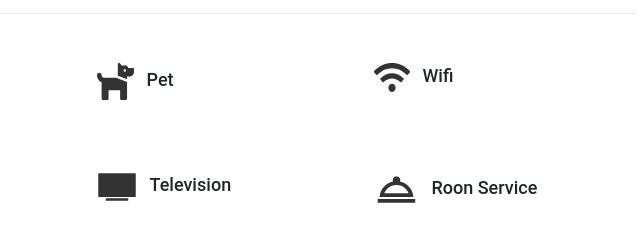
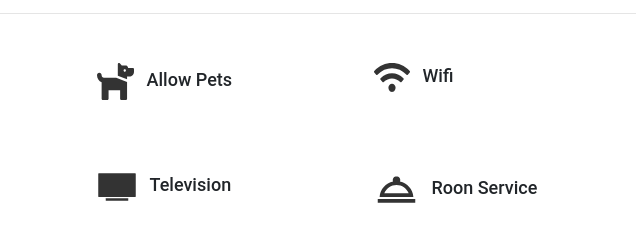
Before and after one commit to pelumiadebayo/facilityPagetest, a plain HTML site: page facilities.html in a window 1280 px wide. Shown: the part 164-396 px from the top of the page, 559-1199 px from the left. Drawn offline with nearby package versions, Linux system fonts and the light colour scheme.

Commit message:
liltle changes

```diff
--- a/facilities.html
+++ b/facilities.html
@@ -37,7 +37,7 @@
                             d="M35.8438 4.93324H31.2188L30.7013 3.83017C30.5093 3.42045 30.2141 3.07586 29.8488 2.83502C29.4835 2.59418 29.0625 2.46659 28.6331 2.46656H24.7582L22.7868 0.363725C22.0576 -0.413277 20.8125 0.137099 20.8125 1.23554V12.7857L30.0625 16.3092V13.5666H32.375C34.9296 13.5666 37 11.3582 37 8.63325V6.16658C37 5.48516 36.4826 4.93324 35.8438 4.93324ZM27.75 8.63325C27.1112 8.63325 26.5938 8.08133 26.5938 7.39991C26.5938 6.71849 27.1112 6.16658 27.75 6.16658C28.3888 6.16658 28.9062 6.71849 28.9062 7.39991C28.9062 8.08133 28.3888 8.63325 27.75 8.63325ZM6.9375 14.7999C5.66273 14.7999 4.625 13.693 4.625 12.3333C4.625 10.9712 3.58943 9.86659 2.3125 9.86659C1.03557 9.86659 0 10.9712 0 12.3333C0 15.5446 1.93889 18.2571 4.625 19.2785V35.7667C4.625 36.4481 5.14242 37 5.78125 37H10.4062C11.0451 37 11.5625 36.4481 11.5625 35.7667V27.1333H23.125V35.7667C23.125 36.4481 23.6424 37 24.2812 37H28.9062C29.5451 37 30.0625 36.4481 30.0625 35.7667V18.9278L19.2263 14.7999H6.9375Z"
                             fill="#333333" />
                     </svg>
-                    <span>Pet</span>
+                    <span>Allow Pets</span>
                 </div>
                 <div class=" iconsection">
                     <svg width="36" height="29" viewBox="0 0 36 29" fill="none" xmlns="http://www.w3.org/2000/svg">
```
